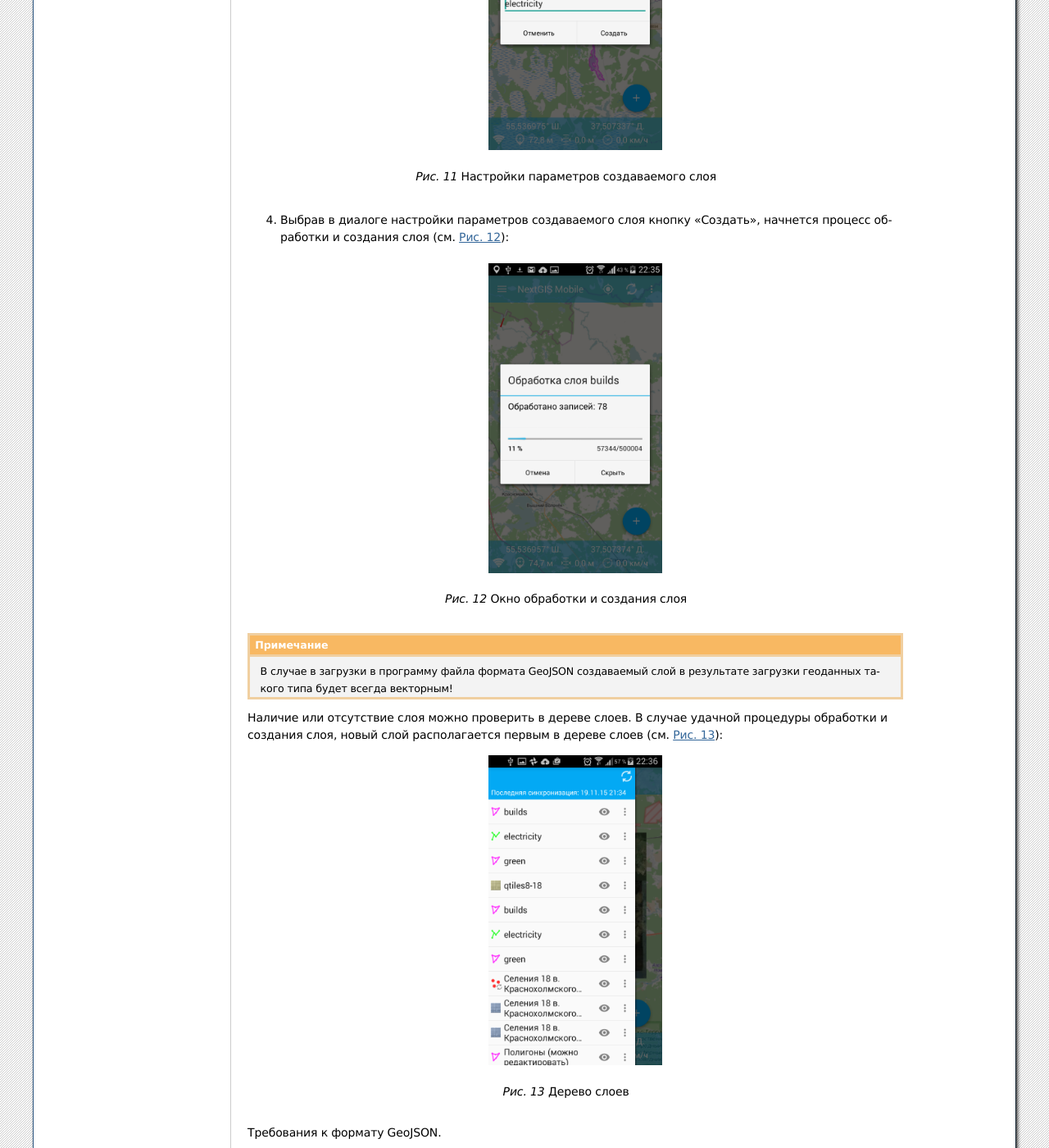
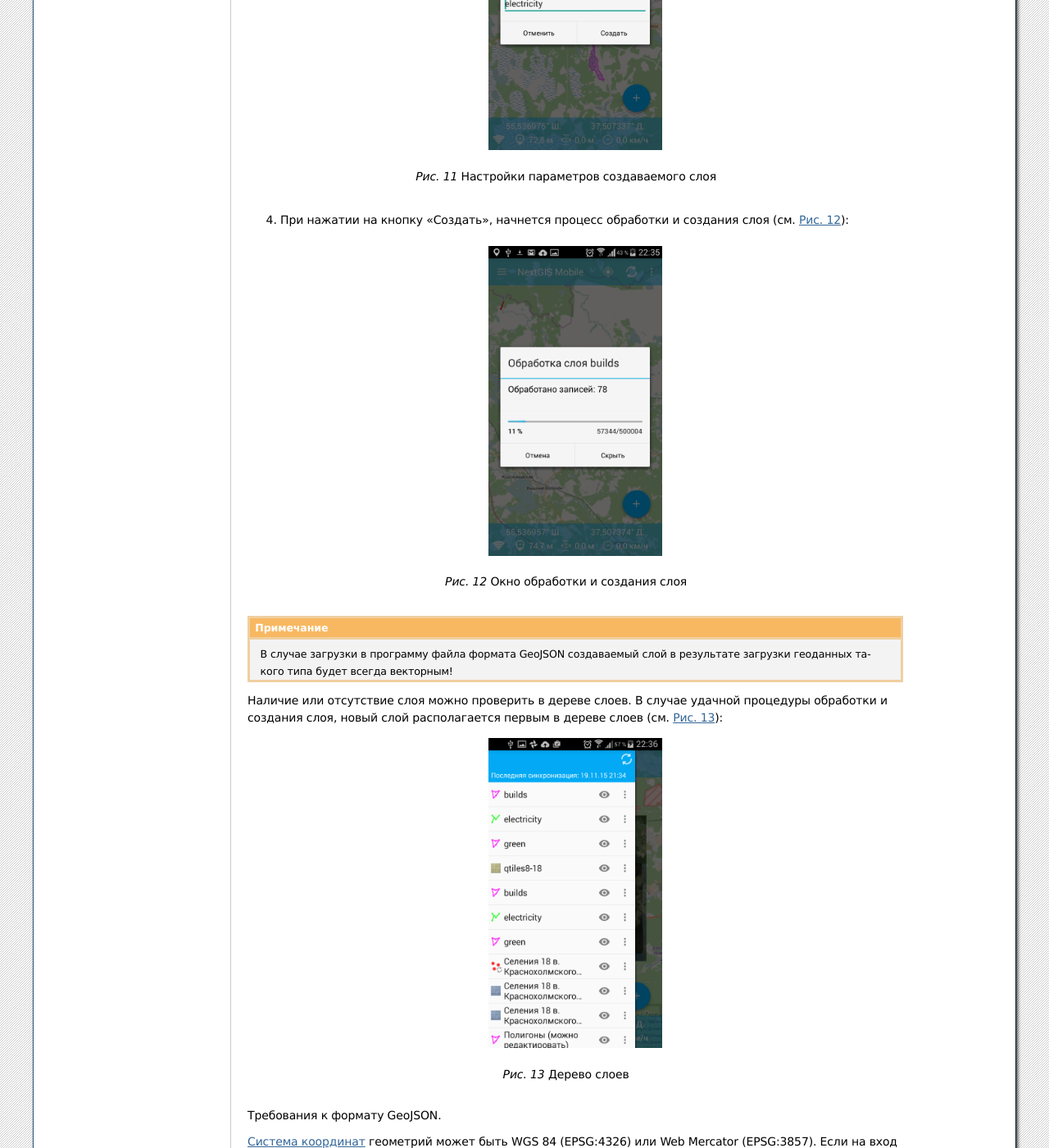
Before and after one commit to nextgis/docs_ngmobile, a Sphinx documentation site: the page built from source/load_geodata.rst, in a window 1280 px wide and 1400 px high, scrolled down 1565 px. Shown: the whole window at 82% size. Built offline with Sphinx 7.4.7, drawn with Linux system fonts in a browser that asks for light colours; formulas are drawn with MathJax 3.

Commit message:
Update load_geodata.rst

```diff
--- a/source/load_geodata.rst
+++ b/source/load_geodata.rst
@@ -47,7 +47,7 @@ GeoJSON
    Настройки параметров создаваемого слоя
 
 
-4. Выбрав в диалоге настройки параметров создаваемого слоя кнопку "Создать", начнется
+4. При нажатии на кнопку "Создать", начнется
    процесс обработки и создания слоя (см. :numref:`ngmobile_processing_and_creation_layer_pic`):
 
 .. figure:: _static/processing_and_creation_layer.png
@@ -58,7 +58,7 @@ GeoJSON
    Окно обработки и создания слоя
 
 .. note::
-   В случае в загрузки в программу файла формата GeoJSON создаваемый слой в результате
+   В случае загрузки в программу файла формата GeoJSON создаваемый слой в результате
    загрузки геоданных такого типа будет всегда векторным!
 
 Наличие или отсутствие слоя можно проверить в дереве слоев. В случае удачной процедуры
```
